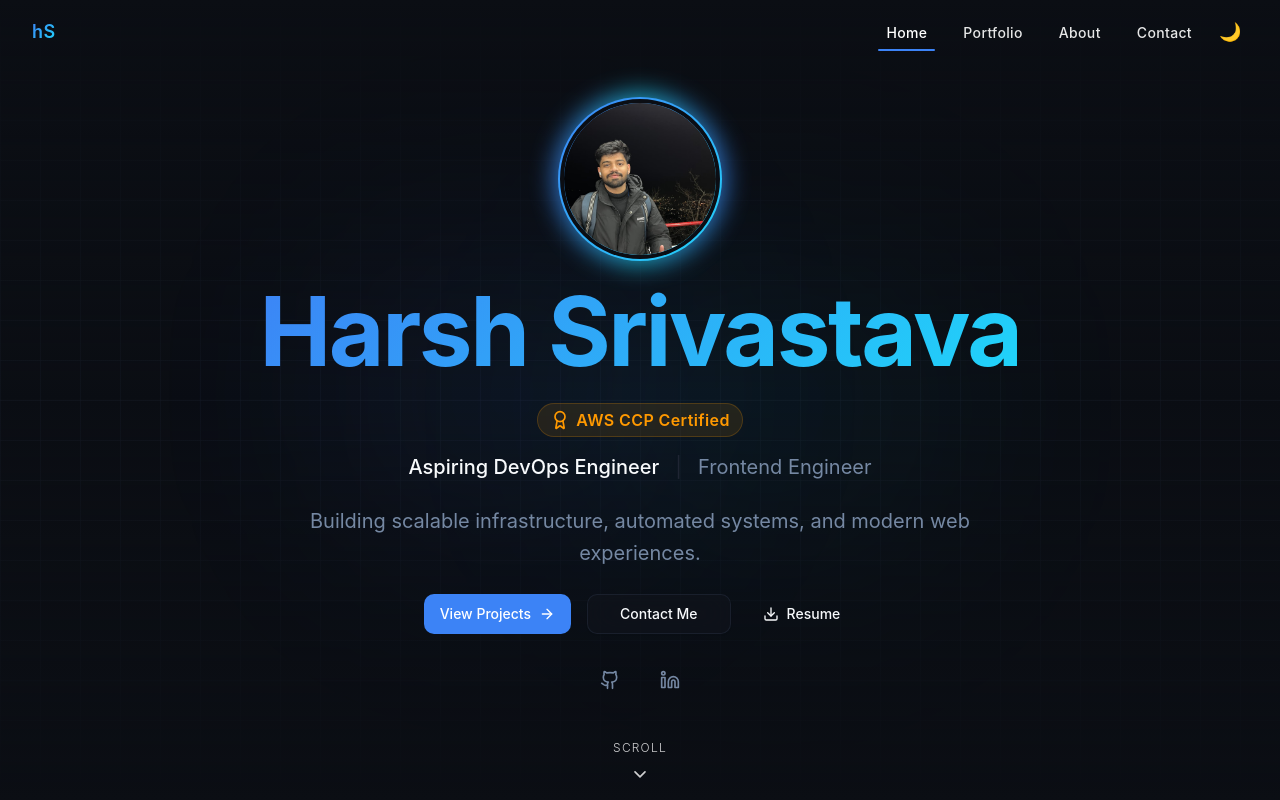
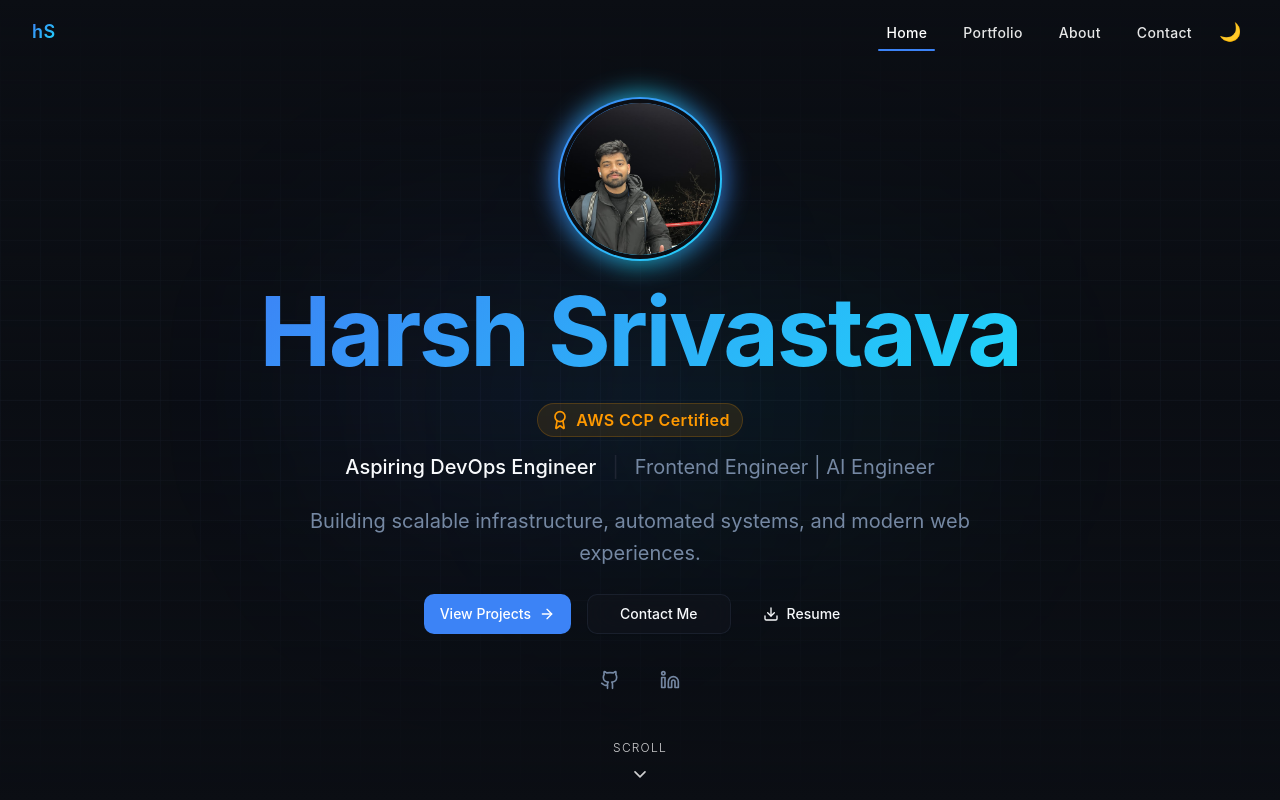
Before and after one commit to slayerhxrsh/portfolio-website, a React (Vite) app: page / in a window 1280 px wide. Shown: the top 800 px of the page. Built offline with nearby package versions, Linux system fonts and the light colour scheme; the HTML template or start-up script is replaced by a standard one.

Commit message:
feat: add AI Engineer to subtitle on homepage

```diff
--- a/src/data/developer.ts
+++ b/src/data/developer.ts
@@ -5,7 +5,7 @@ import brainwaveImg from '@/assets/Brainwave.png';
 export const developerInfo: DeveloperInfo = {
   name: 'Harsh Srivastava',
   title: 'Aspiring DevOps Engineer',
-  subtitle: 'Frontend Engineer',
+  subtitle: 'Frontend Engineer | AI Engineer',
   tagline: 'Building scalable infrastructure, automated systems, and modern web experiences.',
   bio: `I’m Harsh Srivastava. My core focus is on DevOps, cloud infrastructure, and automation. I genuinely enjoy the challenge of building scalable and reliable systems from the ground up—whether that means orchestrating containers with Docker, configuring CI/CD pipelines, or architecting environments on AWS.\n\nWhile infrastructure and backend operations are my primary strengths, I also have a solid foundation in frontend development. I regularly use React and Tailwind CSS to build clean, interactive user interfaces, allowing me to bridge the gap between complex server environments and seamless user experiences.\n\nI treat tech as a continuous learning curve. I'm always exploring new tools, from Nginx proxy routing to the latest AI developments. My ultimate goal is simple: to combine rock-solid infrastructure with modern web development to deliver highly efficient software.`,
   email: 'harshsrivastava1427.work@gmail.com',
```
